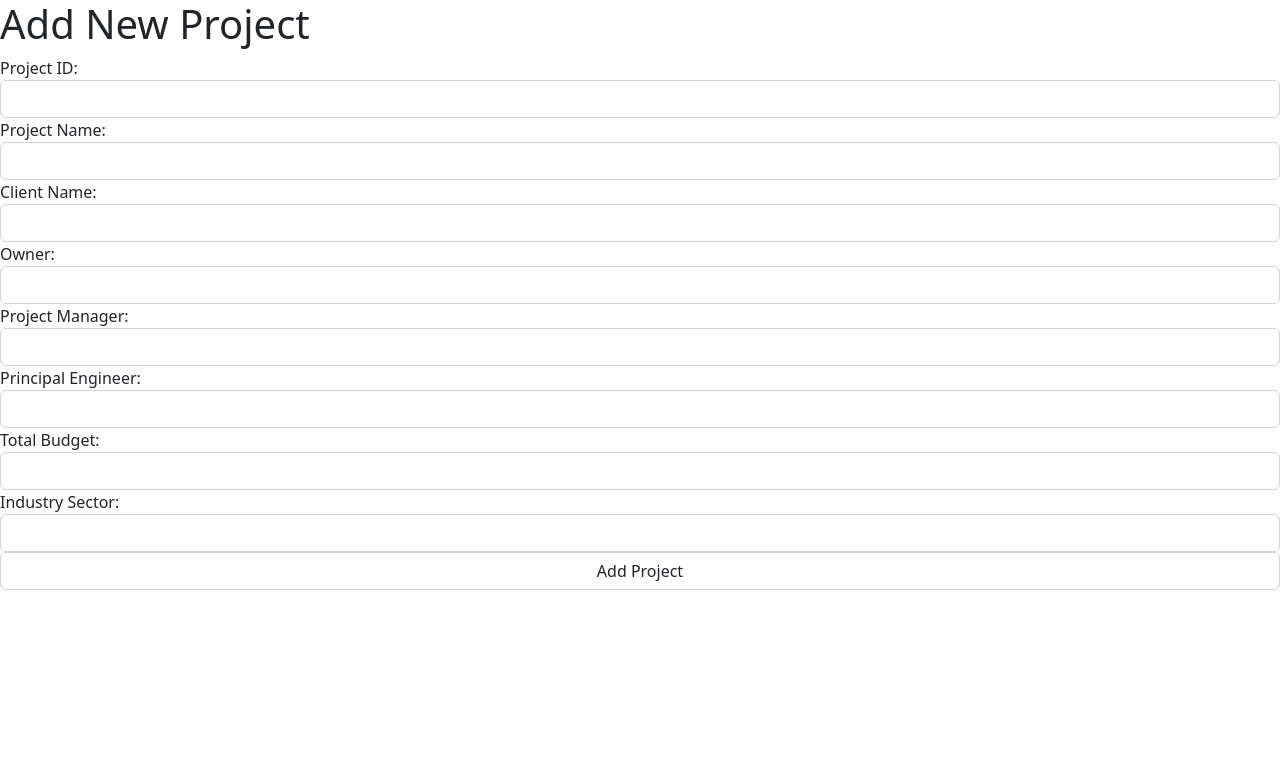
After one commit to mcb11235/Brown_Morgan_Recipes, a Flask app: page /add_project in a window 1280 px wide. The commit adds this page. Shown: the top 783 px of the page. Run offline with Flask 2, Linux system fonts and the light colour scheme.

Commit message:
add project model and controller

```diff
--- /dev/null
+++ b/flask_app/controllers/projects.py
@@ -0,0 +1,63 @@
+from flask_app import app
+from flask import render_template, redirect, request, session, flash
+from flask_app.models.project import Project
+from flask_bcrypt import Bcrypt
+bcrypt = Bcrypt(app)
+@app.route('/projects')
+def projects():
+    projects = Project.get_all_posts()
+    return render_template('/projects.html', posts = projects)
+@app.route('/add_project')
+def add_project():
+    return render_template('new_project.html')
+@app.route('/publish_project', methods=['POST'])
+def publish_project():
+    if request.form['projectid'] == '' or request.form['project_manager'] == '':
+        flash("All fields are required!")
+        return redirect('/projects')
+    data = {
+        'projectid': request.form['projectid'],
+        'project_name': request.form['project_name'],
+        'client_name': request.form['client_name'],
+        'owner_name': request.form['owner_name'],
+        'project_manager': request.form['project_manager'],
+        'principal_engineer': request.form['principal_engineer'],
+        'total_budget': request.form['total_budget'],
+        'industry_sector': request.form['industry_sector']
+    }
+    Project.save_project(data)
+    return redirect('/projects')
+@app.route('/edit_project/<id>')
+def edit_project(id):
+    data = {
+        'projectid': id
+    }
+    project_item = Project.get_one_by_id(data)
+    return render_template('edit_project.html', item=project_item)
+@app.route('/edit', methods=['POST'])
+def handle_edit_project():
+    if request.form['projectid'] == '' or request.form['project_manager'] == '':
+        flash("All fields are required!")
+        return redirect('/projects')
+    data = {
+        'projectid': request.form['projectid'],
+        'project_name': request.form['project_name'],
+        'client_name': request.form['client_name'],
+        'owner_name': request.form['owner_name'],
+        'project_manager': request.form['project_manager'],
+        'principal_engineer': request.form['principal_engineer'],
+        'total_budget': request.form['total_budget'],
+        'industry_sector': request.form['industry_sector']
+    }
+    Project.update_project(data)
+    return redirect('/projects')
+@app.route('/delete_project', methods=['POST'])
+def delete_project():
+    if str(session['user']) != str(request.form['user_id']):
+        flash("You Do Not Have Permission To Delet This")
+        return redirect('/projects')
+    data = {
+        "id" : request.form['id']
+    }
+    Project.delete_recipe(data)
+    return redirect('/projects')
--- /dev/null
+++ b/flask_app/models/project.py
@@ -0,0 +1,46 @@
+from flask_app.config.mysqlconnection import connectToMySQL
+import re
+from flask import flash
+from flask_bcrypt import Bcrypt
+schema_name = 'equipment_schema'
+class Project:
+    def __init__(self, data):
+        self.projectid = data['projectid'],
+        self.project_name = data['project_name'],
+        self.client_name = data['client_name'],
+        self.owner_name = data['owner_name'],
+        self.project_manager = data['project_manager'],
+        self.principal_engineer = data['principal_engineer'],
+        self.total_budget = data['total_budget'],
+        self.industry_sector = data['industry_sector']
+    @classmethod
+    def save_project(cls, data):
+        query = "INSERT INTO projects (projectid,project_name,client_name,owner_name,project_manager,principal_engineer,total_budget,industry_sector) VALUES (%(projectid)s,%(project_name)s,%(client_name)s,%(owner_name)s,%(project_manager)s,%(principal_engineer)s,%(total_budget)s,%(industry_sector)s);"
+        return connectToMySQL(schema_name).query_db(query, data)
+    @classmethod
+    def update_equipment(cls, data):
+        query = "UPDATE projects SET project_name=%(project_name)s,client_name=%(client_name)s,owner_name=%(owner_name)s,project_manager=%(project_manager)s,principal_engineer=%(principal_engineer)s,total_budget=%(total_budget)s,industry_sector=%(industry_sector)s WHERE projectid=%(projectid)s;"
+        return connectToMySQL(schema_name).query_db(query, data)
+    @classmethod
+    def get_all_posts(cls):
+        query = "SELECT * FROM projects"
+        projects = []
+        results = connectToMySQL(schema_name).query_db(query)
+        for project in results:
+            projects.append(cls(project))
+        return projects
+    @classmethod
+    def get_one_by_id(cls, data):
+        query = "SELECT * FROM projects WHERE projectid=%(projectid)s"
+        results = connectToMySQL(schema_name).query_db(query, data)
+        print(results)
+        return cls(results[0])
+    @classmethod
+    def get_by_user(cls, data):
+        query = "SELECT * FROM projects WHERE project_manager=%(project_manager)s"
+        results = connectToMySQL(schema_name).query_db(query, data)
+        return cls(results[0])
+    @classmethod
+    def delete_recipe(cls, data):
+        query = "DELETE FROM projects WHERE id=%(id)s"
+        return connectToMySQL(schema_name).query_db(query, data)
--- /dev/null
+++ b/flask_app/templates/new_project.html
@@ -0,0 +1,34 @@
+<head>
+	<!-- CSS only -->
+<link href="https://cdn.jsdelivr.net/npm/bootstrap@5.2.0/dist/css/bootstrap.min.css" rel="stylesheet" integrity="sha384-gH2yIJqKdNHPEq0n4Mqa/HGKIhSkIHeL5AyhkYV8i59U5AR6csBvApHHNl/vI1Bx" crossorigin="anonymous">
+</head>
+<body>
+    {% with messages = get_flashed_messages() %}
+		{% if messages %}
+			{% for message in messages %}
+				<p style="color: red; font-weight: bold;"> {{ message }}</p>
+			{% endfor %}
+		{% endif %}
+	{% endwith %}
+    <h1>Add New Project</h1>
+    <div class="form-group">
+        <form action="/publish_project" method="POST">
+            <label for="projectid">Project ID:</label>
+            <input type="text" name="projectid" class="form-control"></input>
+            <label for="project_name">Project Name:</label>
+            <input type="text" name="project_name" class="form-control"></input>
+            <label for="client_name">Client Name:</label>
+            <input type="text" name="client_name" class="form-control"></input>
+            <label for="owner_name">Owner:</label>
+            <input type="text" name="owner_name" class="form-control"></input>
+            <label for="project_manager">Project Manager:</label>
+            <input type="text" name="project_manager" class="form-control"></input>
+            <label for="principal_engineer">Principal Engineer:</label>
+            <input type="text" name="principal_engineer" class="form-control"></input>
+            <label for="total_budget">Total Budget:</label>
+            <input type="text" name="total_budget" class="form-control"></input>
+            <label for="industry_sector">Industry Sector:</label>
+            <input type="text" name="industry_sector" class="form-control"></input>
+            <input type="submit" value="Add Project" class="form-control">
+        </form>
+    </div>
--- /dev/null
+++ b/flask_app/templates/projects.html
@@ -0,0 +1,3 @@
+<body>
+<a href="/add_project"><button>Add Project</button></a>
+</body>
--- a/server.py
+++ b/server.py
@@ -4,5 +4,7 @@ from flask_app.controllers import users
 from flask_app.models.post import Equipment
 from flask_app.controllers import posts
 from flask_app.controllers import dashboard
+from flask_app.models.project import Project
+from flask_app.controllers import projects
 if __name__ == "__main__":
     app.run(debug=True)
```
Also changed, not shown: flask_app/templates/dashboard.html (+27 -0 lines).
